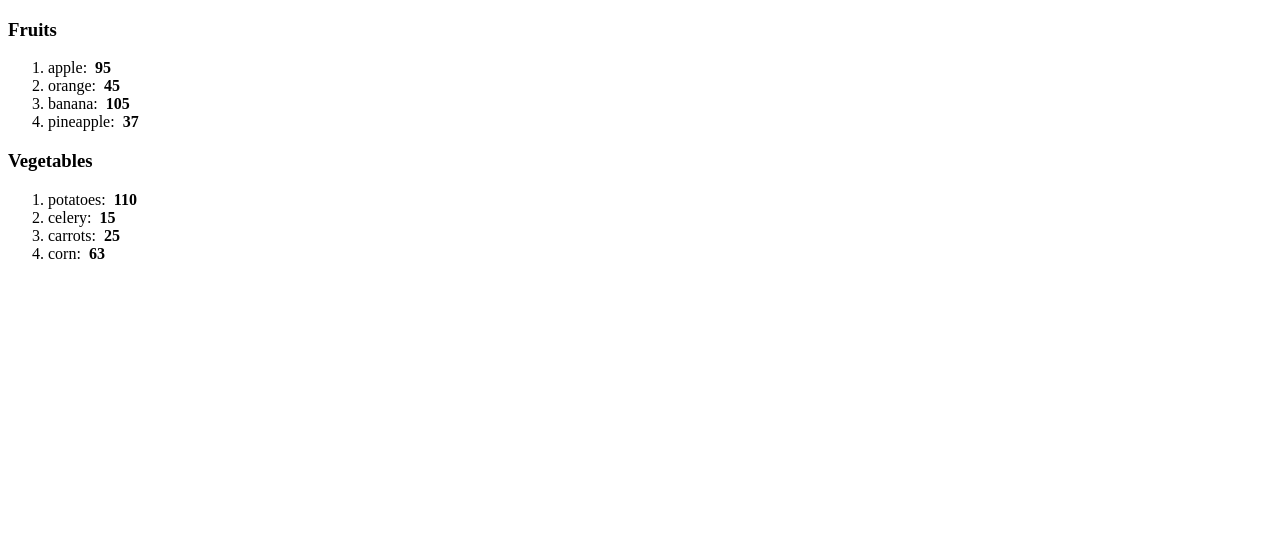
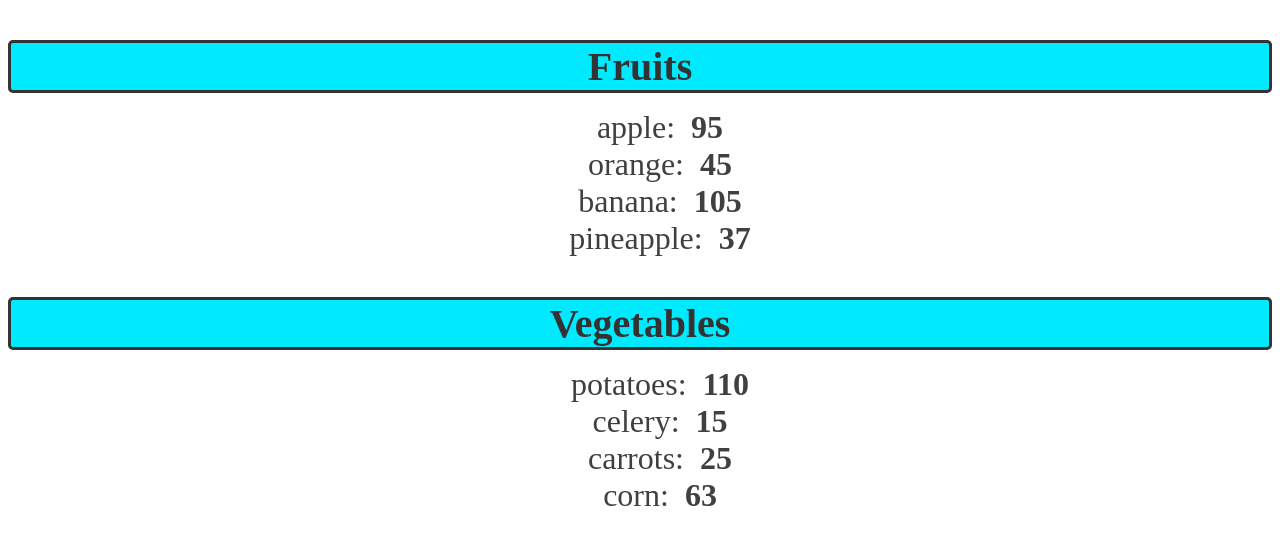
Before and after one commit to kevinandel/ReactBeginning, a React (Vite) app in the folder my-react-app/: page / in a window 1280 px wide. Shown: the top 544 px of the page. Built offline with nearby package versions, Linux system fonts and the light colour scheme.

Commit message:
Added proptypes to array of objects and implemented a conditional rendering of lists using short circuit evaluation

```diff
--- a/my-react-app/src/App.jsx
+++ b/my-react-app/src/App.jsx
@@ -58,8 +58,8 @@
 
   return(
     <>
-      <List items={fruits} category="Fruits"/>
-      <List items={vegetables} category="Vegetables"/>
+      {fruits.length > 0 && <List items={fruits} category="Fruits"/>}
+      {vegetables.length > 0 ? <List items={vegetables} category="Vegetables"/> : null}
     </>
   );
 }
--- a/my-react-app/src/List.jsx
+++ b/my-react-app/src/List.jsx
@@ -1,3 +1,5 @@
+import PropTypes from 'prop-types';
+
 function List(props) {
 
   const category = props.category;
@@ -7,10 +9,20 @@
 
   return(
     <>
-      <h3>{category}</h3>
-      <ol>{listItems}</ol>
+      <h3 className="list-category">{category}</h3>
+      <ol className="list-items">{listItems}</ol>
     </>
     );
+}
+
+List.propTypes = {
+  category: PropTypes.string,
+  items: PropTypes.arrayOf(PropTypes.shape({id: PropTypes.number, name: PropTypes.string, calories: PropTypes.number}))
+}
+
+List.defaultProps = {
+  category: "Category",
+  items: []
 }
 
 export default List;
--- a/my-react-app/src/index.css
+++ b/my-react-app/src/index.css
@@ -63,3 +63,32 @@
   border-radius: 5px;
   margin: 0;
 }
+
+
+
+
+/* List */
+
+.list-category {
+  font-size: 2.5em;
+  font-weight: bold;
+  color: hsl(0, 0%, 20%);
+  margin-bottom: 10px;
+  text-align: center;
+  border: 3px solid;
+  border-radius: 5px;
+  background-color: hsl(185, 100%, 50%);
+}
+
+.list-items li{
+  font-size: 2em;
+  list-style: none;
+  color: hsl(0, 0%, 25%);
+  text-align: center;
+  margin: 0;
+}
+
+.list-items li:hover {
+  color: hsl(0, 0%, 45%);
+  cursor: pointer;
+}
```
